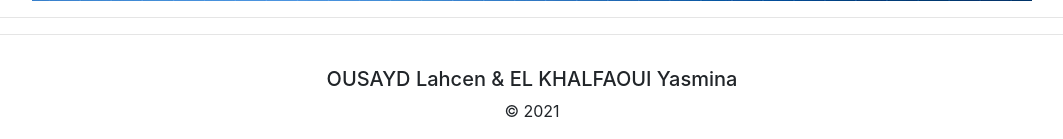
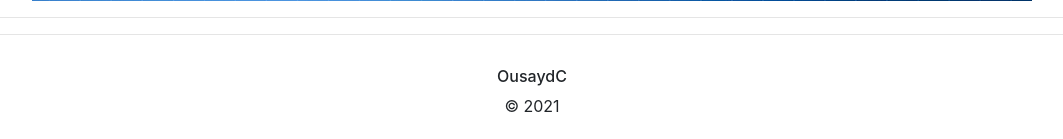
Before and after one commit to OusaydC/HeartDiseasePrediction, a Django app: page / in a window 1280 px wide. Shown: the part 684-823 px from the top of the page, without its empty margins (108-1171 px from the left). After the commit the page ends 796 px from the top, so only its background shows below. Run offline with Django 3.2, Linux system fonts and the light colour scheme; parts of the project's set-up code (start-up, migrations or seed data) failed here and were passed over; some libraries are stand-ins or nearby versions.

Commit message:
Update base.html

```diff
--- a/ML/templates/base.html
+++ b/ML/templates/base.html
@@ -66,7 +66,7 @@
 <footer class="page-footer font-small cyan darken-3">
   <!-- Copyright -->
   <div class="footer-copyright text-center py-3">
-    <h5> OUSAYD Lahcen & EL KHALFAOUI Yasmina </h6>
+    <h6>OusaydC</h6>
     © 2021
   </div>
   <!-- Copyright -->
```
